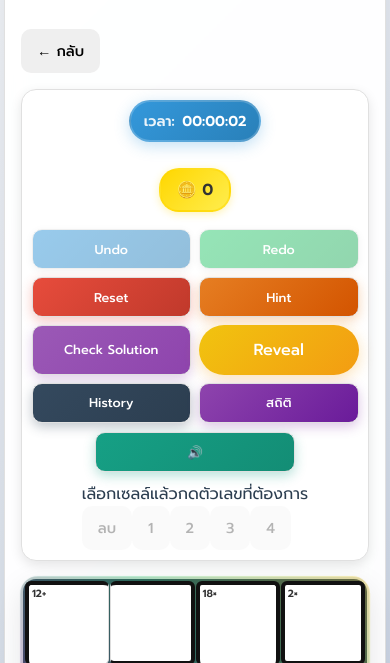
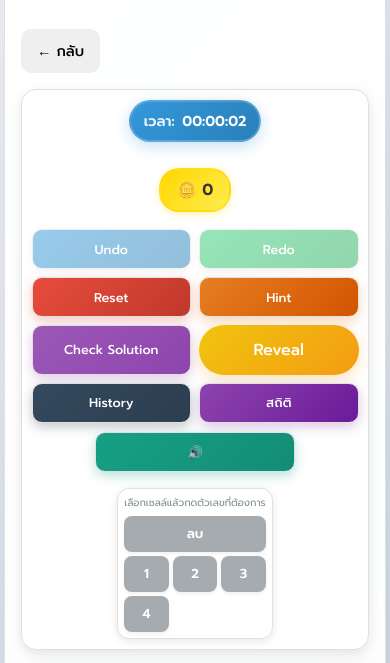
Before and after one commit to Panurut123/devnexuskenken, a plain HTML site: page index.html in a window 390 px wide. Both pictures are taken after a click on the button "เริ่มเกม". Shown: the part 121-784 px from the top of the page. Drawn offline with Linux system fonts and the light colour scheme.

Commit message:
Update style.css

```diff
--- a/style.css
+++ b/style.css
@@ -2722,3 +2722,185 @@ button {
 .help-modal-content::-webkit-scrollbar-thumb:hover {
     background: var(--primary-light);
 }
+
+/* Number Pad Styles */
+.number-pad {
+    display: grid;
+    grid-template-columns: repeat(5, 1fr);
+    gap: 8px;
+    margin-top: 12px;
+    padding: 12px;
+    background: var(--surface-color);
+    border-radius: 12px;
+    border: 1px solid var(--border-color);
+    box-shadow: 0 2px 8px rgba(0, 0, 0, 0.1);
+}
+
+.number-pad-instruction {
+    grid-column: 1 / -1;
+    text-align: center;
+    font-size: 12px;
+    color: var(--text-muted, #666);
+    margin-bottom: 4px;
+    font-family: 'Prompt', sans-serif;
+}
+
+.number-btn {
+    padding: 12px;
+    font-size: 16px;
+    font-weight: 600;
+    font-family: 'Prompt', sans-serif;
+    background: var(--primary-color);
+    color: white;
+    border: none;
+    border-radius: 8px;
+    cursor: pointer;
+    transition: all 0.2s ease;
+    min-height: 45px;
+    display: flex;
+    align-items: center;
+    justify-content: center;
+    box-shadow: 0 2px 4px rgba(0, 0, 0, 0.1);
+}
+
+.number-btn:hover {
+    background: var(--primary-hover, #2980b9);
+    transform: translateY(-1px);
+    box-shadow: 0 4px 12px rgba(0, 0, 0, 0.15);
+}
+
+.number-btn:active {
+    transform: translateY(0);
+    box-shadow: 0 2px 4px rgba(0, 0, 0, 0.1);
+}
+
+.number-btn.clear-btn {
+    background: #dc3545;
+    grid-column: span 2;
+}
+
+.number-btn.clear-btn:hover {
+    background: #c82333;
+}
+
+.number-btn:disabled,
+.number-btn.disabled {
+    background: #6c757d;
+    cursor: not-allowed;
+    opacity: 0.6;
+}
+
+.number-btn:disabled:hover,
+.number-btn.disabled:hover {
+    background: #6c757d;
+    transform: none;
+    box-shadow: 0 2px 4px rgba(0, 0, 0, 0.1);
+}
+
+.number-btn.correct-hint {
+    background: #28a745;
+    box-shadow: 0 0 10px rgba(40, 167, 69, 0.4);
+    animation: pulse-hint 2s infinite;
+}
+
+.number-btn.correct-hint:hover {
+    background: #218838;
+    box-shadow: 0 4px 15px rgba(40, 167, 69, 0.6);
+}
+
+@keyframes pulse-hint {
+    0%, 100% {
+        box-shadow: 0 0 10px rgba(40, 167, 69, 0.4);
+    }
+    50% {
+        box-shadow: 0 0 20px rgba(40, 167, 69, 0.7);
+    }
+}
+
+/* Dark theme support */
+[data-theme="dark"] .number-pad {
+    background: var(--dark-surface);
+    border-color: var(--dark-border);
+}
+
+[data-theme="dark"] .number-btn {
+    color: var(--dark-text);
+    box-shadow: 0 2px 4px rgba(0, 0, 0, 0.3);
+}
+
+[data-theme="dark"] .number-btn:hover {
+    box-shadow: 0 4px 12px rgba(0, 0, 0, 0.4);
+}
+
+[data-theme="dark"] .number-pad-instruction {
+    color: var(--dark-text-muted, #aaa);
+}
+
+/* Mobile responsive for number pad */
+@media (max-width: 600px) {
+    .number-pad {
+        grid-template-columns: repeat(4, 1fr);
+        gap: 6px;
+        padding: 8px;
+        margin-top: 8px;
+    }
+
+    .number-pad-instruction {
+        font-size: 11px;
+        margin-bottom: 2px;
+    }
+
+    .number-btn {
+        padding: 10px;
+        font-size: 14px;
+        min-height: 40px;
+    }
+
+    .number-btn.clear-btn {
+        grid-column: span 2;
+    }
+}
+
+@media (max-width: 480px) {
+    .number-pad {
+        grid-template-columns: repeat(3, 1fr);
+        gap: 4px;
+        padding: 6px;
+        margin-top: 6px;
+    }
+
+    .number-pad-instruction {
+        font-size: 10px;
+        margin-bottom: 2px;
+    }
+
+    .number-btn {
+        padding: 8px;
+        font-size: 13px;
+        min-height: 36px;
+    }
+
+    .number-btn.clear-btn {
+        grid-column: span 3;
+    }
+}
+
+/* Landscape mode optimization for number pad */
+@media (max-height: 600px) and (orientation: landscape) {
+    .number-pad {
+        grid-template-columns: repeat(6, 1fr);
+        gap: 4px;
+        padding: 6px;
+        margin-top: 4px;
+    }
+
+    .number-btn {
+        padding: 6px;
+        font-size: 12px;
+        min-height: 32px;
+    }
+
+    .number-btn.clear-btn {
+        grid-column: span 2;
+    }
+}
```
